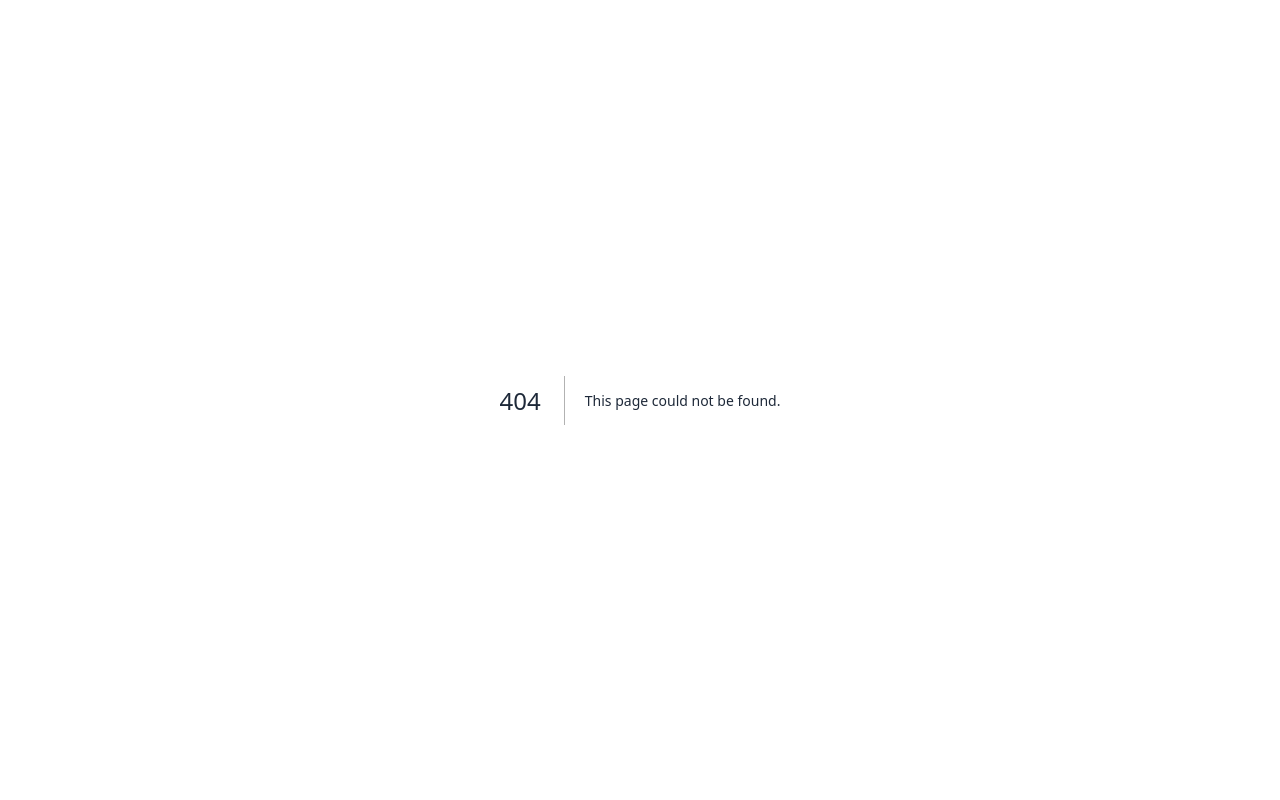
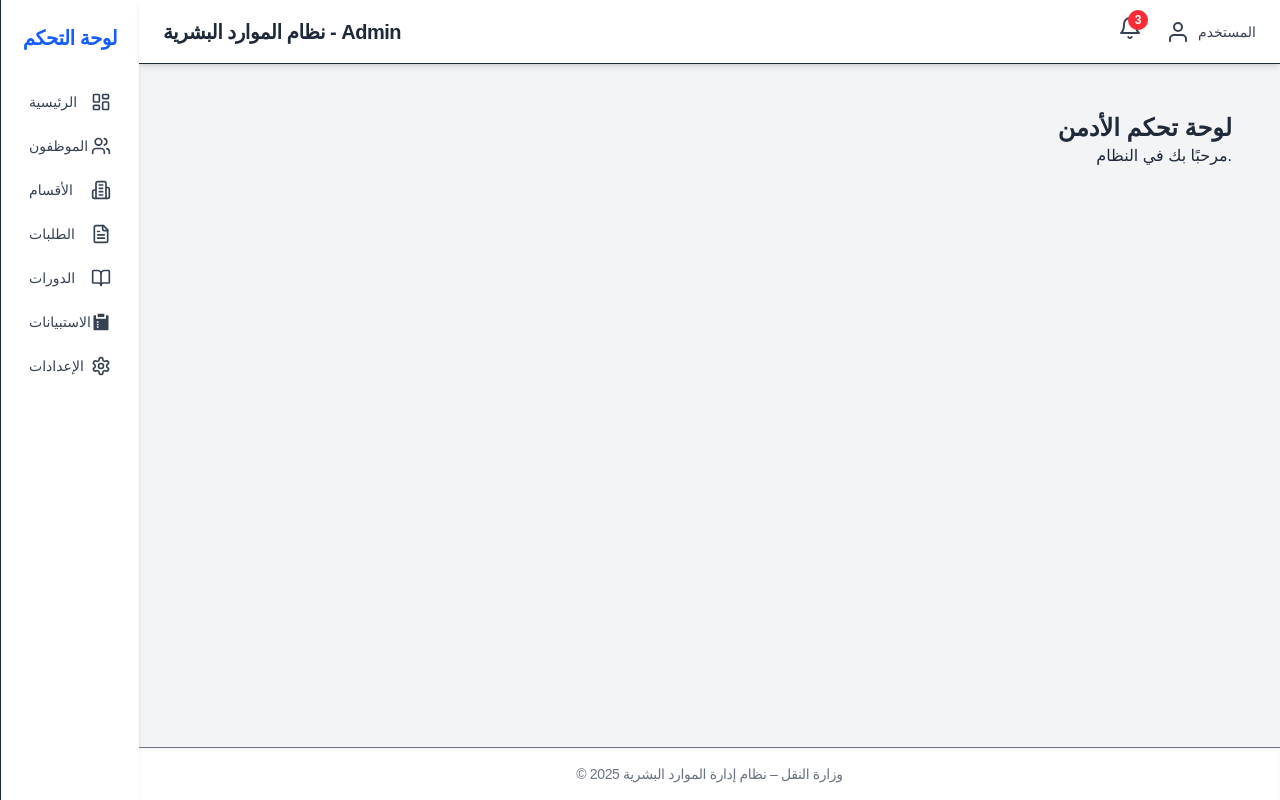
Before and after one commit to aboalinour/hrms_front, a Next.js app: page /admin in a window 1280 px wide. Before the commit this address had no page. Built offline with nearby package versions, Linux system fonts and the light colour scheme; no server answers.

Commit message:
Create page.tsx

```diff
--- /dev/null
+++ b/src/app/admin/page.tsx
@@ -0,0 +1,22 @@
+// src/app/admin/page.tsx
+"use client";
+
+import AdminDashboardLayout from "./components/layout";
+import Sidebar from "./dashboard/components/Sidebar";
+import Navbar from "./dashboard/components/Navbar";
+import Footer from "./dashboard/components/Footer";
+
+export default function AdminHomePage() {
+  return (
+    <AdminDashboardLayout
+      sidebar={<Sidebar />}
+      navbar={<Navbar />}
+      footer={<Footer />}
+    >
+      <div className="p-6">
+        <h1 className="text-2xl font-bold">لوحة تحكم الأدمن</h1>
+        <p>مرحبًا بك في النظام.</p>
+      </div>
+    </AdminDashboardLayout>
+  );
+}
```
